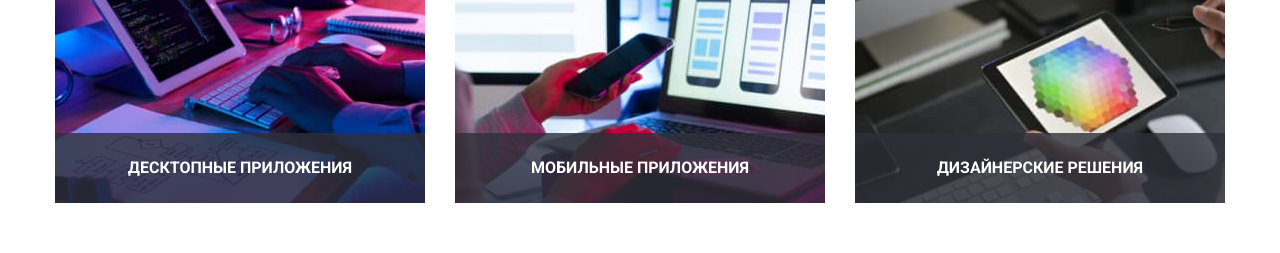
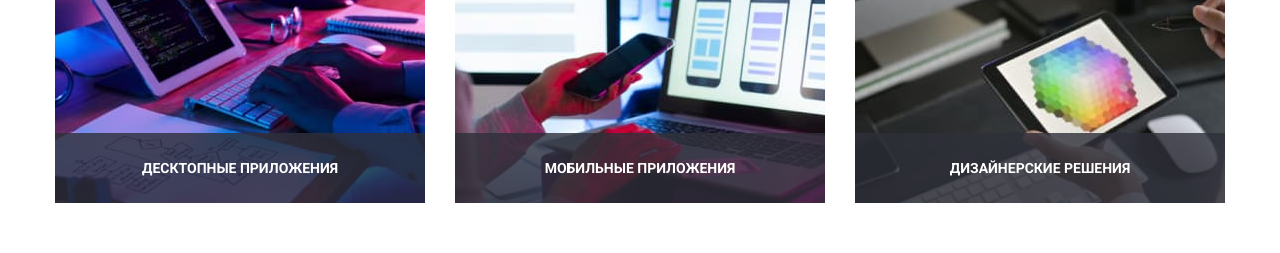
Before and after one commit to olegsa67/goit-markup-hw-07, a plain HTML site: page index.html in a window 1280 px wide. Shown: the part 1300-1553 px from the top of the page. Drawn offline with nearby package versions, Linux system fonts and the light colour scheme.

Commit message:
внесені виправлення

```diff
--- a/scss/layout/_job.scss
+++ b/scss/layout/_job.scss
@@ -27,8 +27,9 @@
         height: calc(70 * 100% / 294);
         background: rgba(47, 48, 58, 0.8);
         font-weight: 700;
+        font-size: 14px;
         line-height: calc(16 / 14);
         text-transform: uppercase;
-        color: #ffffff;
+        color: var(--light-cl);
     }
 }
```
Also changed, not shown: css/main.css, css/main.min.css, 2 other files.
